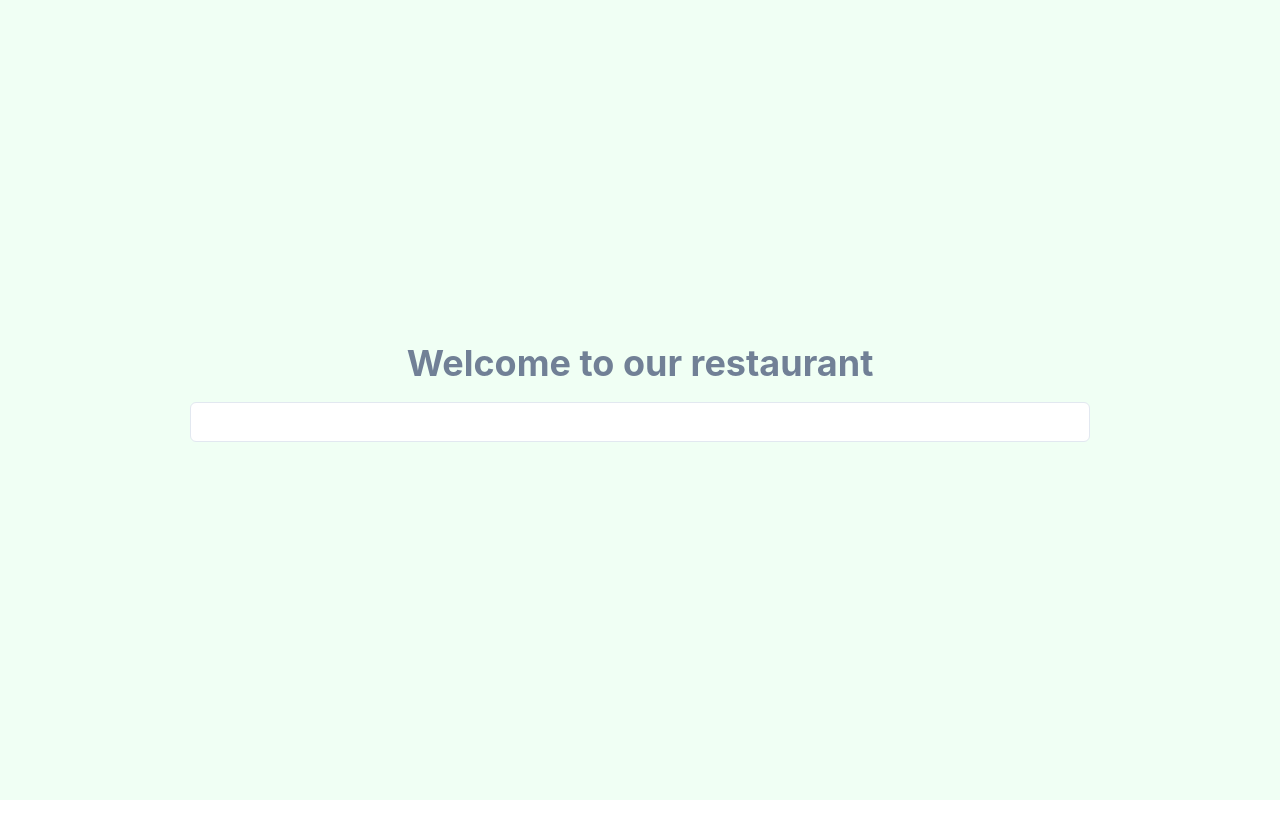
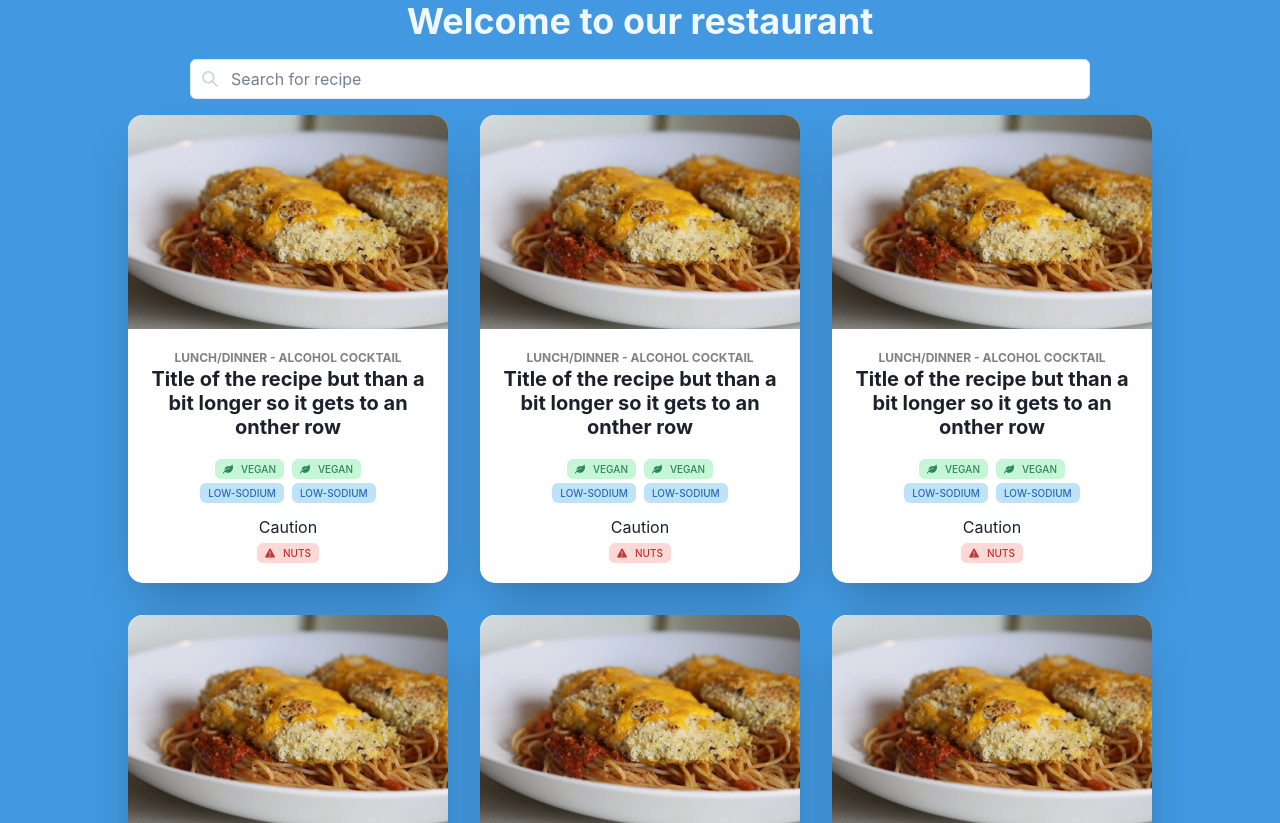
Before and after one commit to thomsterenborg/react_basics_final_project, a React (Vite) app: page / in a window 1280 px wide. Shown: the top 823 px of the page. Before the commit the page ends 800 px from the top, so only its background shows below. Built offline with nearby package versions, Linux system fonts and the light colour scheme.

Commit message:
Finshed RecipeCards Design

```diff
--- a/package.json
+++ b/package.json
@@ -15,7 +15,8 @@
     "@emotion/styled": "^11.10.5",
     "framer-motion": "^7.6.18",
     "react": "^18.2.0",
-    "react-dom": "^18.2.0"
+    "react-dom": "^18.2.0",
+    "react-icons": "^4.7.1"
   },
   "devDependencies": {
     "@types/react": "^18.0.17",
--- /dev/null
+++ b/src/components/CautionLabels.jsx
@@ -0,0 +1,10 @@
+import { Flex } from "@chakra-ui/react";
+import { CautionLabel } from "./ui/CautionLabel";
+
+export const CautionLabels = () => {
+  return (
+    <Flex gap={2}>
+      <CautionLabel />
+    </Flex>
+  );
+};
--- /dev/null
+++ b/src/components/DietLabels.jsx
@@ -0,0 +1,11 @@
+import { Flex } from "@chakra-ui/react";
+import { DietLabel } from "./ui/DietLabel";
+
+export const DietLabels = () => {
+  return (
+    <Flex gap={2} align={"center"}>
+      <DietLabel />
+      <DietLabel />
+    </Flex>
+  );
+};
--- /dev/null
+++ b/src/components/LifestyleLabels.jsx
@@ -0,0 +1,11 @@
+import { Flex } from "@chakra-ui/react";
+import { LifestyleLabel } from "./ui/LifestyleLabel";
+
+export const LifestyleLabels = () => {
+  return (
+    <Flex gap={2} align="center">
+      <LifestyleLabel />
+      <LifestyleLabel />
+    </Flex>
+  );
+};
--- /dev/null
+++ b/src/components/RecipeCards.jsx
@@ -0,0 +1,35 @@
+import { Flex } from "@chakra-ui/react";
+import { RecipeCard } from "./ui/RecipeCard";
+
+export const RecipeCards = () => {
+  return (
+    <>
+      <Flex gap={4} flexWrap="wrap" justify="center" alignItems="center">
+        <RecipeCard />
+        <RecipeCard />
+        <RecipeCard />
+        <RecipeCard />
+        <RecipeCard />
+        <RecipeCard />
+        <RecipeCard />
+        <RecipeCard />
+        <RecipeCard />
+        <RecipeCard />
+        <RecipeCard />
+        <RecipeCard />
+        <RecipeCard />
+        <RecipeCard />
+        <RecipeCard />
+        <RecipeCard />
+        <RecipeCard />
+        <RecipeCard />
+        <RecipeCard />
+        <RecipeCard />
+        <RecipeCard />
+        <RecipeCard />
+        <RecipeCard />
+        <RecipeCard />
+      </Flex>
+    </>
+  );
+};
--- a/src/components/RecipeSearch.jsx
+++ b/src/components/RecipeSearch.jsx
@@ -1,5 +1,12 @@
+import { Center, Flex } from "@chakra-ui/react";
+import { RecipeCards } from "./RecipeCards";
 import { TextInput } from "./ui/TextInput";
 
 export const RecipeSearch = () => {
-  return <TextInput />;
+  return (
+    <>
+      <TextInput />
+      <RecipeCards />
+    </>
+  );
 };
--- /dev/null
+++ b/src/components/ui/CautionLabel.jsx
@@ -0,0 +1,17 @@
+import { WarningTwoIcon } from "@chakra-ui/icons";
+import { Tag, TagLeftIcon } from "@chakra-ui/react";
+
+export const CautionLabel = () => {
+  return (
+    <Tag
+      size="sm"
+      bg="red.100"
+      textTransform="uppercase"
+      color="red.600"
+      fontSize={10}
+    >
+      <TagLeftIcon as={WarningTwoIcon}></TagLeftIcon>
+      nuts
+    </Tag>
+  );
+};
--- /dev/null
+++ b/src/components/ui/DietLabel.jsx
@@ -0,0 +1,15 @@
+import { Tag } from "@chakra-ui/react";
+
+export const DietLabel = () => {
+  return (
+    <Tag
+      color={"blue.600"}
+      size={"sm"}
+      bg={"blue.100"}
+      textTransform="uppercase"
+      fontSize={10}
+    >
+      low-sodium
+    </Tag>
+  );
+};
--- /dev/null
+++ b/src/components/ui/LifestyleLabel.jsx
@@ -0,0 +1,17 @@
+import { Tag, TagLeftIcon } from "@chakra-ui/react";
+import { FaLeaf } from "react-icons/fa";
+
+export const LifestyleLabel = () => {
+  return (
+    <Tag
+      size="sm"
+      bg={"green.100"}
+      color="green.600"
+      textTransform={"uppercase"}
+      fontSize={10}
+    >
+      <TagLeftIcon as={FaLeaf} />
+      vegan
+    </Tag>
+  );
+};
--- /dev/null
+++ b/src/components/ui/RecipeCard.jsx
@@ -0,0 +1,57 @@
+import { AddIcon } from "@chakra-ui/icons";
+import { FaLeaf } from "react-icons/fa";
+import {
+  Card,
+  CardBody,
+  CardHeader,
+  Flex,
+  Heading,
+  Image,
+  Text,
+} from "@chakra-ui/react";
+import { LifestyleLabels } from "../LifestyleLabels";
+import { DietLabels } from "../DietLabels";
+import { CautionLabels } from "../CautionLabels";
+
+export const RecipeCard = () => {
+  return (
+    <Card
+      direction="column"
+      bg="white"
+      maxW="xs"
+      boxShadow="2xl"
+      borderRadius={15}
+      overflow="hidden"
+      align="center"
+      mb={4}
+      mx={2}
+    >
+      <Image
+        objectFit="cover"
+        maxW="100%"
+        src="/src/assets/recipe-images/baked-chicken-parm.jpeg"
+      />
+      <CardHeader align="center" pb={0}>
+        <Text
+          color="GrayText"
+          fontSize="xs"
+          textTransform="uppercase"
+          fontWeight={700}
+        >
+          lunch/dinner - Alcohol cocktail
+        </Text>
+        <Heading as="h4" size="md">
+          Title of the recipe but than a bit longer so it gets to an onther row
+        </Heading>
+      </CardHeader>
+      <CardBody>
+        <Flex gap={1} align={"center"} direction="column">
+          <LifestyleLabels />
+          <DietLabels />
+          <Text pt={2}>Caution</Text>
+          <CautionLabels />
+        </Flex>
+      </CardBody>
+    </Card>
+  );
+};
--- a/src/components/ui/TextInput.jsx
+++ b/src/components/ui/TextInput.jsx
@@ -1,5 +1,29 @@
-import { Input } from "@chakra-ui/react";
+import { SearchIcon } from "@chakra-ui/icons";
+import {
+  Center,
+  Input,
+  InputGroup,
+  InputLeftElement,
+  Stack,
+} from "@chakra-ui/react";
 
 export const TextInput = () => {
-  return <Input bg={"white"} w={{ base: 400, md: 600, lg: 900 }} my={4} />;
+  return (
+    <Center>
+      <InputGroup>
+        <InputLeftElement
+          top={4}
+          pointerEvents="none"
+          children={<SearchIcon color={"gray.300"} />}
+        />
+        <Input
+          bg={"white"}
+          w={{ base: 400, md: 600, lg: 900 }}
+          my={4}
+          placeholder="Search for recipe"
+        />
+        ;
+      </InputGroup>
+    </Center>
+  );
 };
--- a/src/pages/RecipesPage.jsx
+++ b/src/pages/RecipesPage.jsx
@@ -1,11 +1,12 @@
 import { Center, Heading } from "@chakra-ui/react";
 import { RecipeSearch } from "../components/RecipeSearch";
+import { RecipeCard } from "../components/ui/RecipeCard";
 import { data } from "../utils/data";
 
 export const RecipesPage = () => {
   return (
-    <Center h="100vh" flexDir="column" bg={"green.50"}>
-      <Heading color={"gray.500"}>Welcome to our restaurant</Heading>
+    <Center minH="100vh" w="100vw" flexDir="column" bg={"blue.400"}>
+      <Heading color={"whiteAlpha.900"}>Welcome to our restaurant</Heading>
       <RecipeSearch />
     </Center>
   );
```
Also changed, not shown: 2 other files (tests, documents, lock files or other folders).
